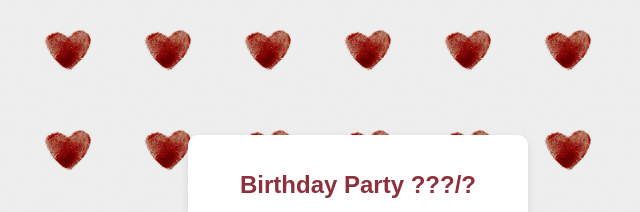
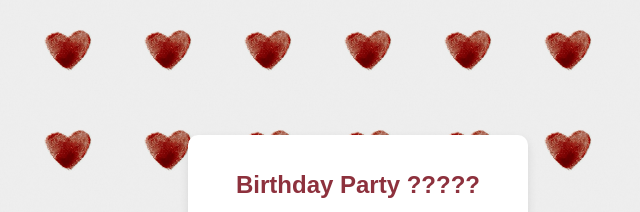
Before and after one commit to Rachina66/Birthday, a plain HTML site: page index.html in a window 1280 px wide. Shown: the top 212 px of the page, 282-922 px from the left. Drawn offline with nearby package versions, Linux system fonts and the light colour scheme.

Commit message:
2nd commit

```diff
--- a/index.html
+++ b/index.html
@@ -14,7 +14,7 @@
     </audio>
 
     <div class="container">
-      <h1>Birthday Party ???/? </h1>
+      <h1>Birthday Party ????? </h1>
       <img class="cat-img" src="assets\cat.jpg" alt="Cat" />
       <div class="buttons">
         <button class="yes" onclick="acceptBirthday()">Yes</button>
```
